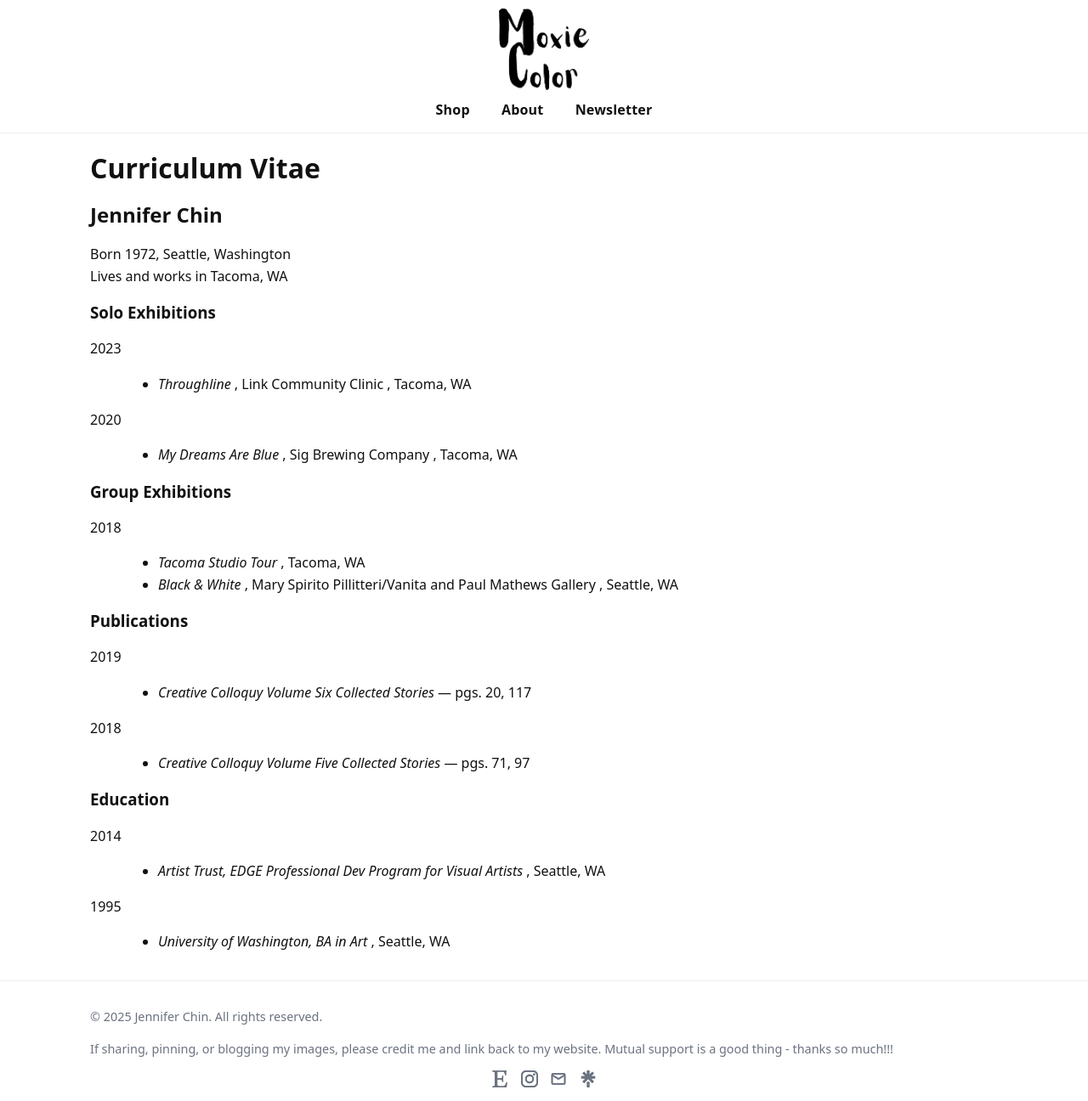
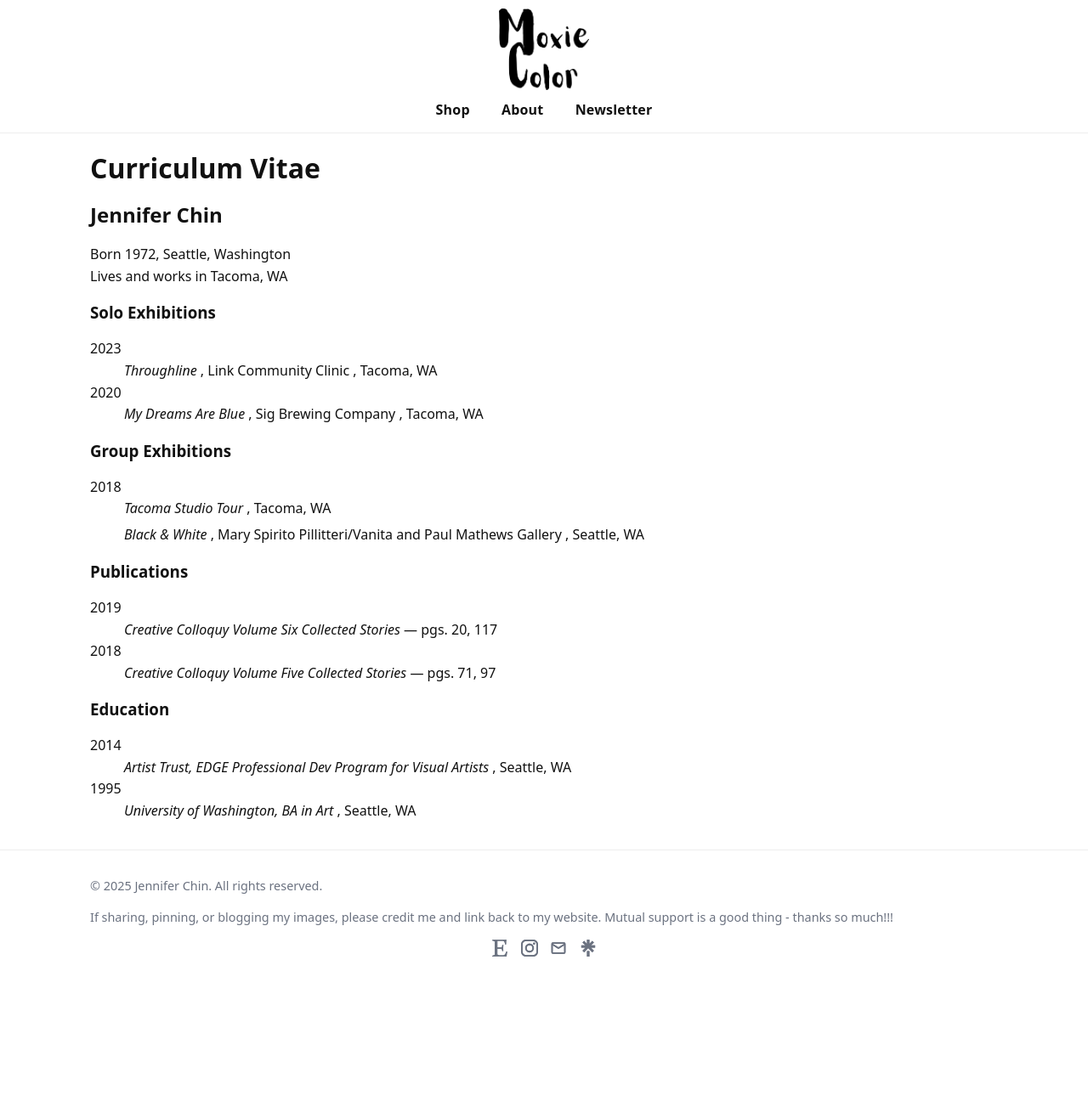
Before and after one commit to MoxieColor/moxiecolor, a Jekyll site: the page built from pages/CurriculumVitae.md, in a window 1280 px wide and 1296 px high. Shown: the whole window at 85% size. Built offline with Jekyll 4.4.1, drawn with Linux system fonts in a browser that asks for light colours.

Commit message:
Update cv_section.html

```diff
--- a/_includes/cv_section.html
+++ b/_includes/cv_section.html
@@ -4,17 +4,14 @@
     {% for group in groups %}
       <dt>{{ group.year }}</dt>
       <dd>
-        <ul>
         {% for e in group.entries %}
-            <li>
+          <div class="cv-item">
             {% if e.title %}<em>{{ e.title }}</em>{% endif %}
             {% if e.venue %}{% if e.title %}, {% endif %}{{ e.venue }}{% endif %}
             {% if e.location %}, {{ e.location }}{% endif %}
             {% if e.details %} — {{ e.details }}{% endif %}
-              {% if e.note %} <span class="cv-note">({{ e.note }})</span>{% endif %}
-            </li>
+          </div>
         {% endfor %}
-        </ul>
       </dd>
     {% endfor %}
   </dl>
```
Lines whose indentation alone changed are shown as unchanged.
